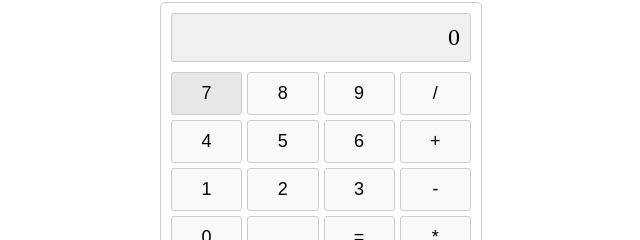
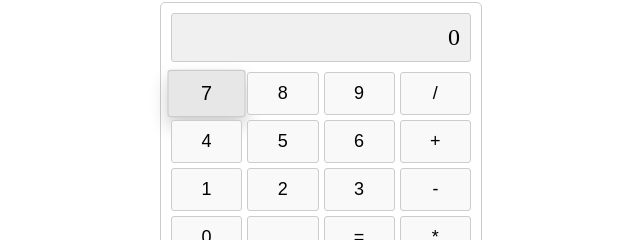
Before and after one commit to A-Warsame/Calculator, a plain HTML site: page index.html in a window 1280 px wide. In both pictures the pointer is over the button 525 px from the left and 341 px from the top of the page. Shown: the part 248-488 px from the top of the page, 319-959 px from the left. Drawn offline with Linux system fonts and the light colour scheme.

Commit message:
add CSS hover effect to bring buttons forward with 3D appearance

```diff
--- a/styles.css
+++ b/styles.css
@@ -36,10 +36,16 @@ button {
   border-radius: 3px;
   background-color: #f9f9f9;
   cursor: pointer;
+  transition: transform 0.3s, box-shadow 0.3s;
+  position: relative;
 }
 
 #clear {
   color: black;
   border-radius: 3px;
 }
-button:hover {background-color: #e7e7e7;}
+button:hover {
+  background-color: #e7e7e7;
+  transform: translateZ(10px) scale(1.1); /* Brings the button forward and slightly enlarges it */
+  box-shadow: 0 8px 16px rgba(0, 0, 0, 0.2);
+}
```
